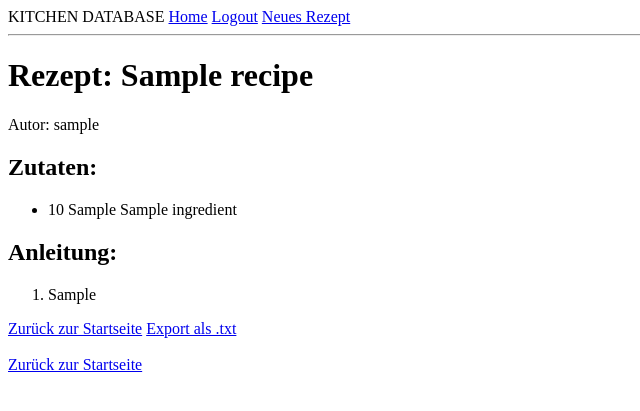
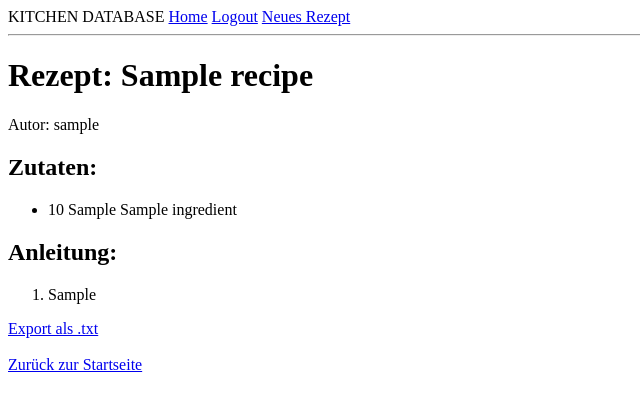
Before and after one commit to pascalrempfleripso/KITCHENDB, a Flask app: page /recipe/1 in a window 1280 px wide. Shown: the top 411 px of the page, without its empty margins (0-640 px from the left). Run offline with Flask 3, Linux system fonts and the light colour scheme; a user stored in the database is signed in; tables that the repository leaves empty hold one stand-in row (values such as "Sample post"); parts of the project's set-up code (start-up, migrations or seed data) failed here and were passed over.

Commit message:
removed one link from rec-detail

```diff
--- a/app/templates/recipe_detail.html
+++ b/app/templates/recipe_detail.html
@@ -25,8 +25,6 @@
         {% endfor %}
     </ol>
 
-    <a href="{{ url_for('index') }}">Zurück zur Startseite</a>
-
     <!-- Export als .txt-File Button -->
     <a href="{{ url_for('export_recipe', recipe_id=recipe.id) }}" class="btn btn-primary">Export als .txt</a>
 
```
